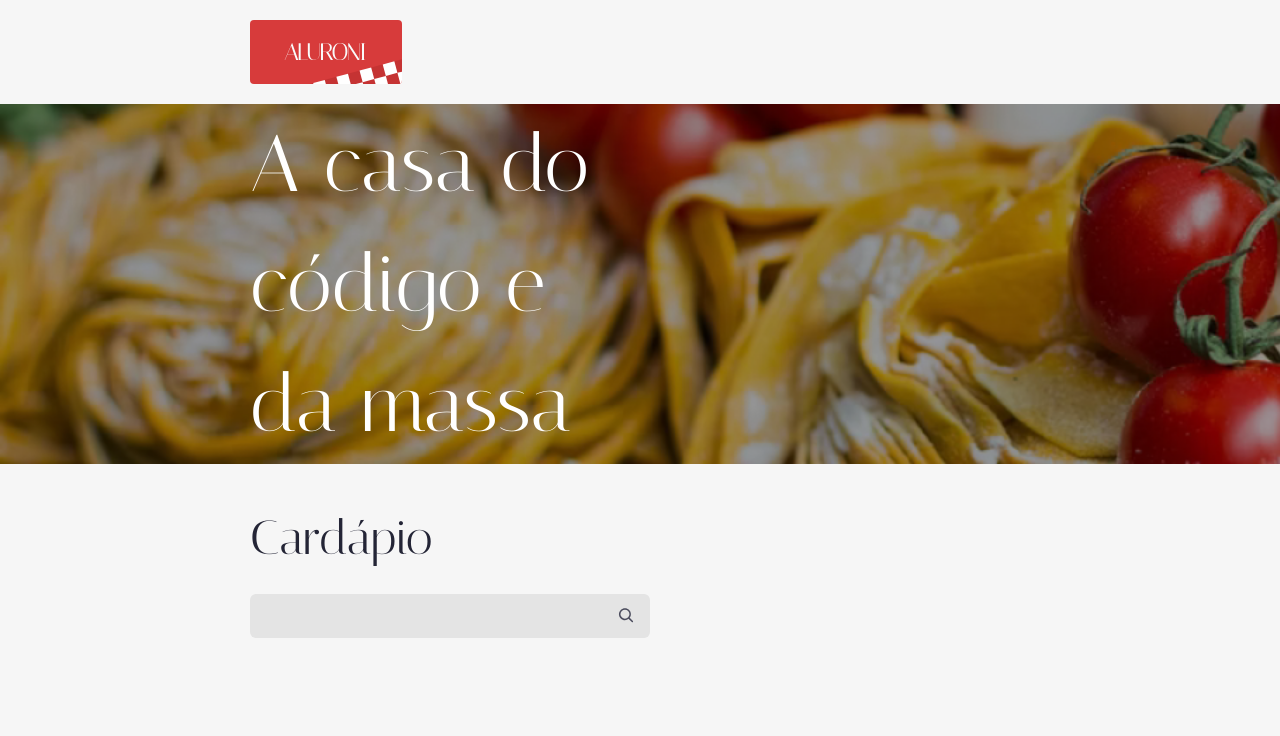
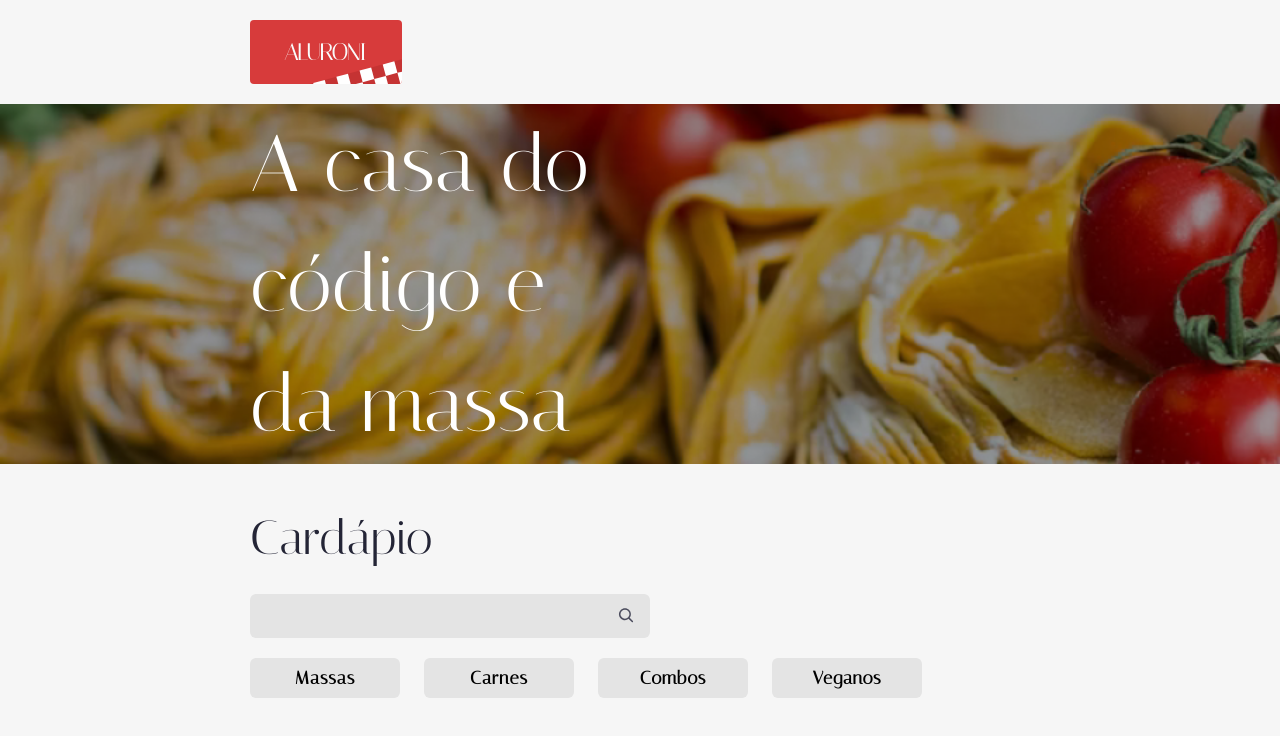
Before and after one commit to LivioAlvarenga/aluroni, a React (Vite) app: page / in a window 1280 px wide. Shown: the top 736 px of the page. Built offline with nearby package versions, Linux system fonts and the light colour scheme.

Commit message:
add componente filter e adicionando estilo ao clicar

```diff
--- /dev/null
+++ b/src/components/Filter/filterData.json
@@ -0,0 +1,18 @@
+[
+  {
+    "label": "Massas",
+    "id": 1
+  },
+  {
+    "label": "Carnes",
+    "id": 2
+  },
+  {
+    "label": "Combos",
+    "id": 3
+  },
+  {
+    "label": "Veganos",
+    "id": 4
+  }
+]
--- /dev/null
+++ b/src/components/Filter/index.tsx
@@ -0,0 +1,39 @@
+import clsx from "clsx";
+import React from "react";
+import filterData from "./filterData.json";
+
+interface FilterDataProps {
+  label: string;
+  id: number;
+}
+
+interface FilterProps {
+  filter: number | null;
+  setFilter: React.Dispatch<React.SetStateAction<number | null>>;
+}
+
+export default function Filter({ filter, setFilter }: FilterProps) {
+  function handleSelectFilter(option: FilterDataProps) {
+    if (filter === option.id) return setFilter(null);
+    return setFilter(option.id);
+  }
+
+  return (
+    <div className="my-5 flex flex-wrap gap-6">
+      {filterData.map((option) => (
+        <button
+          key={option.id}
+          onClick={() => handleSelectFilter(option)}
+          className={clsx(
+            "flex h-10 w-[150px] items-center justify-center rounded-md border-none bg-gray text-lg font-bold tracking-wider hover:cursor-pointer",
+            {
+              ["bg-blue text-white"]: filter === option.id,
+            }
+          )}
+        >
+          {option.label}
+        </button>
+      ))}
+    </div>
+  );
+}
--- a/src/pages/home.tsx
+++ b/src/pages/home.tsx
@@ -1,20 +1,25 @@
 import { ReactComponent as Logo } from "assets/logo.svg";
+import Filter from "components/Filter";
 import Header from "components/Header";
 import Search from "components/Search";
 import { useState } from "react";
 
 export default function home() {
   const [search, setSearch] = useState("");
+  const [filter, setFilter] = useState<number | null>(null);
 
   return (
     <main>
-      <nav className="py-5 paddingDefault">
+      <nav className="paddingDefault py-5">
         <Logo />
       </nav>
       <Header />
-      <section className="py-[50px] paddingDefault">
+      <section className="paddingDefault py-[50px]">
         <h2 className="mb-8 text-5xl text-dark">Cardápio</h2>
         <Search search={search} setSearch={setSearch} />
+        <div className="mb-8 flex w-full flex-wrap items-center justify-between">
+          <Filter filter={filter} setFilter={setFilter} />
+        </div>
       </section>
     </main>
   );
```
